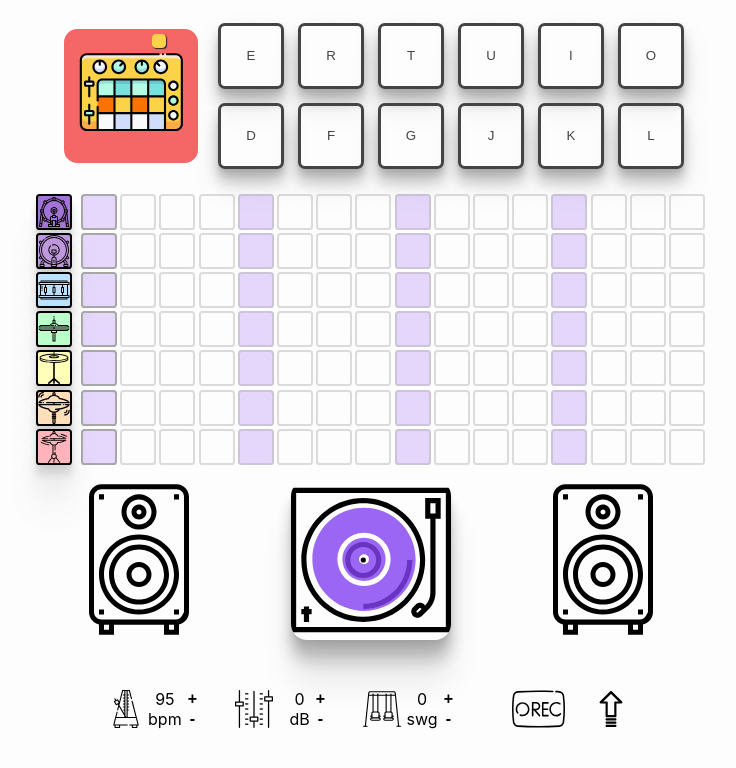
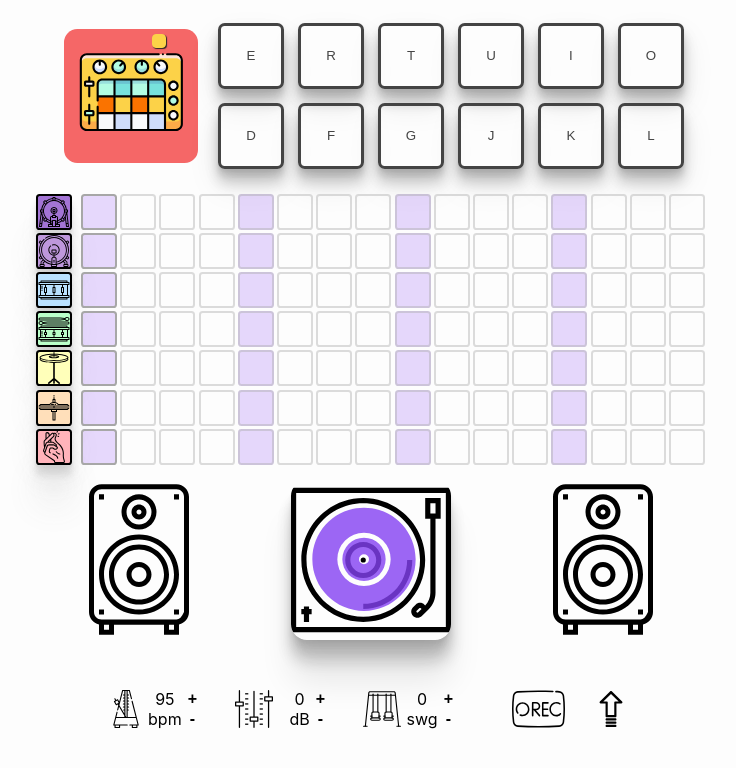
Before and after one commit to JakubJureczko/drum-seq, a React (Create React App) app: page / in a window 1280 px wide. Shown: the top 768 px of the page, without its empty margins (269-1005 px from the left). Built offline with nearby package versions, Linux system fonts and the light colour scheme; no server answers.

Commit message:
new sounds

```diff
--- a/src/components/SoundName.css
+++ b/src/components/SoundName.css
@@ -50,7 +50,7 @@
 }
 
 .hihat {
-  background-image: url("../assets/images/sound/hihat.svg");
+  background-image: url("../assets/images/sound/snare2.svg");
   background-size: cover;
   background-position: center;
   background-color: rgb(186, 255, 201);
@@ -62,13 +62,13 @@
   background-color: rgb(255, 255, 186);
 }
 .openhat {
-  background-image: url("../assets/images/sound/hihat1.svg");
+  background-image: url("../assets/images/sound/hihat.svg");
   background-size: cover;
   background-position: center;
   background-color: rgba(255, 223, 186);
 }
 .closehat {
-  background-image: url("../assets/images/sound/hihat3.svg");
+  background-image: url("../assets/images/sound/click.svg");
   background-size: cover;
   background-position: center;
   background-color: rgba(255, 179, 186);
```
Also changed, not shown: src/components/SoundName.js (+7 -7 lines), src/assets/images/sound/click.svg (added).
